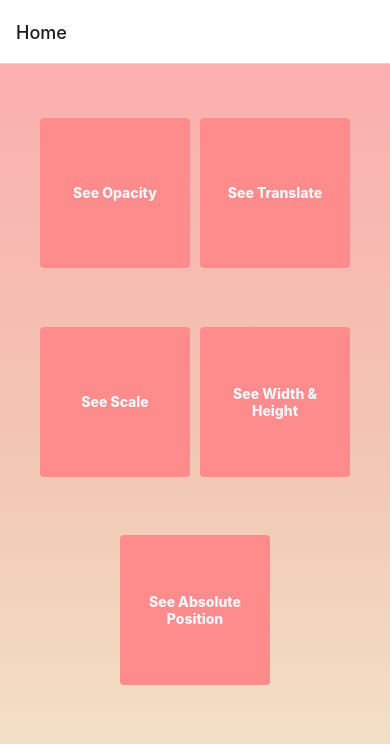
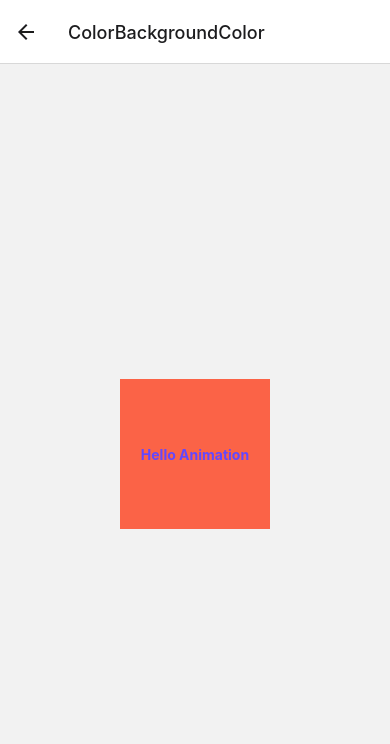
Before and after one commit to MarinMcGinley/Udemy-React-Animations, a React Native app: screen /ColorBackgroundColor in a window 390 px wide. Shown: the top 744 px of the page. Built offline with nearby package versions, Linux system fonts and the light colour scheme.

Commit message:
Rotation

```diff
--- a/App.tsx
+++ b/App.tsx
@@ -2,8 +2,10 @@ import { NavigationContainer } from '@react-navigation/native';
 import { createNativeStackNavigator } from '@react-navigation/native-stack';
 import React from 'react';
 import AbsolutePosition from './screens/absolutePosition';
+import ColorBackgroundColor from './screens/colorBackgroundColor';
 import HomeScreen from './screens/homeScreen';
 import Opacity from './screens/opacity';
+import Rotation from './screens/rotation';
 import Scale from './screens/scale';
 import Translate from './screens/translate';
 import WidthAndHeight from './screens/withAndHeight';
@@ -20,6 +22,11 @@ export default function App() {
         <Stack.Screen name='Scale' component={Scale} />
         <Stack.Screen name='WidthAndHeight' component={WidthAndHeight} />
         <Stack.Screen name='AbsolutePosition' component={AbsolutePosition} />
+        <Stack.Screen
+          name='ColorBackgroundColor'
+          component={ColorBackgroundColor}
+        />
+        <Stack.Screen name='Rotation' component={Rotation} />
       </Stack.Navigator>
     </NavigationContainer>
   );
--- /dev/null
+++ b/screens/colorBackgroundColor.tsx
@@ -0,0 +1,79 @@
+import React, { useState } from 'react';
+import {
+  View,
+  StyleSheet,
+  TouchableWithoutFeedback,
+  Animated,
+  Text,
+} from 'react-native';
+
+const ColorBackgroundColor = () => {
+  const [animation, setAnimation] = useState(new Animated.Value(0));
+
+  const boxInterpolation = animation.interpolate({
+    inputRange: [0, 1],
+    outputRange: ['rgb(251, 99, 71)', 'rgb(99, 71, 255)'],
+  });
+
+  const boxAnimatedStyle = {
+    backgroundColor: boxInterpolation,
+  };
+
+  const colorInterpolation = animation.interpolate({
+    inputRange: [0, 1],
+    outputRange: ['rgb(99, 71, 255)', 'rgb(251, 99, 71)'],
+  });
+
+  const fontAnimatedStyle = {
+    color: colorInterpolation,
+  };
+
+  const startAnimation = () => {
+    Animated.timing(animation, {
+      toValue: 1,
+      duration: 1500,
+      useNativeDriver: false,
+      // }).start(() => {
+      //   console.log('finished');
+      // });
+    }).start(() => {
+      Animated.timing(animation, {
+        toValue: 0,
+        duration: 1500,
+        useNativeDriver: false,
+      }).start();
+    });
+  };
+
+  return (
+    <View style={styles.container}>
+      <TouchableWithoutFeedback onPress={startAnimation}>
+        <Animated.View style={[styles.box, boxAnimatedStyle]}>
+          <Animated.Text style={[fontAnimatedStyle, styles.text]}>
+            Hello Animation
+          </Animated.Text>
+        </Animated.View>
+      </TouchableWithoutFeedback>
+    </View>
+  );
+};
+
+const styles = StyleSheet.create({
+  container: {
+    flex: 1,
+    alignItems: 'center',
+    justifyContent: 'center',
+  },
+  box: {
+    width: 150,
+    height: 150,
+    backgroundColor: 'tomato',
+    alignItems: 'center',
+    justifyContent: 'center',
+  },
+  text: {
+    fontWeight: '700',
+  },
+});
+
+export default ColorBackgroundColor;
--- a/screens/homeScreen.tsx
+++ b/screens/homeScreen.tsx
@@ -27,6 +27,14 @@ const HomeScreen = ({ navigation }: any) => {
     navigation.navigate('AbsolutePosition');
   };
 
+  const openColorBackgroundColor = () => {
+    navigation.navigate('ColorBackgroundColor');
+  };
+
+  const openRotation = () => {
+    navigation.navigate('Rotation');
+  };
+
   const buttonColor = colors.colorPalette2.orangePink;
   const onPressButtonColor = colors.colorPalette2.rosePink;
   const buttonFontColor = '#E8F9FD';
@@ -34,7 +42,6 @@ const HomeScreen = ({ navigation }: any) => {
   return (
     <LinearGradient
       colors={[
-        // colors.colorPalette3.yellow,
         colors.colorPalette3.rosyPink,
         colors.colorPalette3.sandyOrange,
         colors.colorPalette3.lightYellow,
@@ -88,6 +95,22 @@ const HomeScreen = ({ navigation }: any) => {
             onPressColor={onPressButtonColor}
             fontColor={buttonFontColor}
           />
+          <Button
+            onPress={openColorBackgroundColor}
+            title='See Color / Background Color'
+            color={buttonColor}
+            onPressColor={onPressButtonColor}
+            fontColor={buttonFontColor}
+          />
+        </View>
+        <View style={styles.duoContainer}>
+          <Button
+            onPress={openRotation}
+            title='See Rotation'
+            color={buttonColor}
+            onPressColor={onPressButtonColor}
+            fontColor={buttonFontColor}
+          />
         </View>
       </View>
     </LinearGradient>
--- a/screens/absolutePosition.tsx
+++ b/screens/rotation.tsx
@@ -1,23 +1,35 @@
-import React, { useState } from "react";
+import React, { useState } from 'react';
 import {
   View,
   StyleSheet,
   TouchableWithoutFeedback,
   Animated,
-  Text,
-} from "react-native";
+} from 'react-native';
 
-const AbsolutePosition = () => {
-  const [animation, setAnimation] = useState(new Animated.Value(150));
+const Rotation = () => {
+  const [animation, setAnimation] = useState(new Animated.Value(0));
+
+  //   const animatedStyles = {
+  //     opacity: animation,
+  //   };
+
+  const rotateInterpolate = animation.interpolate({
+    inputRange: [0, 360],
+    outputRange: ['0deg', '360deg'],
+  });
 
   const animatedStyles = {
-    top: animation,
-    left: animation,
+    transform: [
+      {
+        rotate: rotateInterpolate,
+        // rotateX: rotateInterpolate,
+      },
+    ],
   };
 
   const startAnimation = () => {
     Animated.timing(animation, {
-      toValue: 300,
+      toValue: 360,
       duration: 1500,
       useNativeDriver: false,
     }).start(() => {
@@ -32,7 +44,9 @@ const AbsolutePosition = () => {
   return (
     <View style={styles.container}>
       <TouchableWithoutFeedback onPress={startAnimation}>
-        <Animated.View style={[styles.box, animatedStyles]} />
+        <Animated.View style={[styles.box, animatedStyles]}>
+          <Animated.Text>Hello Rotate</Animated.Text>
+        </Animated.View>
       </TouchableWithoutFeedback>
     </View>
   );
@@ -41,17 +55,16 @@ const AbsolutePosition = () => {
 const styles = StyleSheet.create({
   container: {
     flex: 1,
-    alignItems: "center",
-    justifyContent: "center",
+    alignItems: 'center',
+    justifyContent: 'center',
   },
   box: {
-    position: "absolute",
-    left: 0,
-    top: 0,
     width: 150,
     height: 150,
-    backgroundColor: "tomato",
+    backgroundColor: 'tomato',
+    alignItems: 'center',
+    justifyContent: 'center',
   },
 });
 
-export default AbsolutePosition;
+export default Rotation;
```
